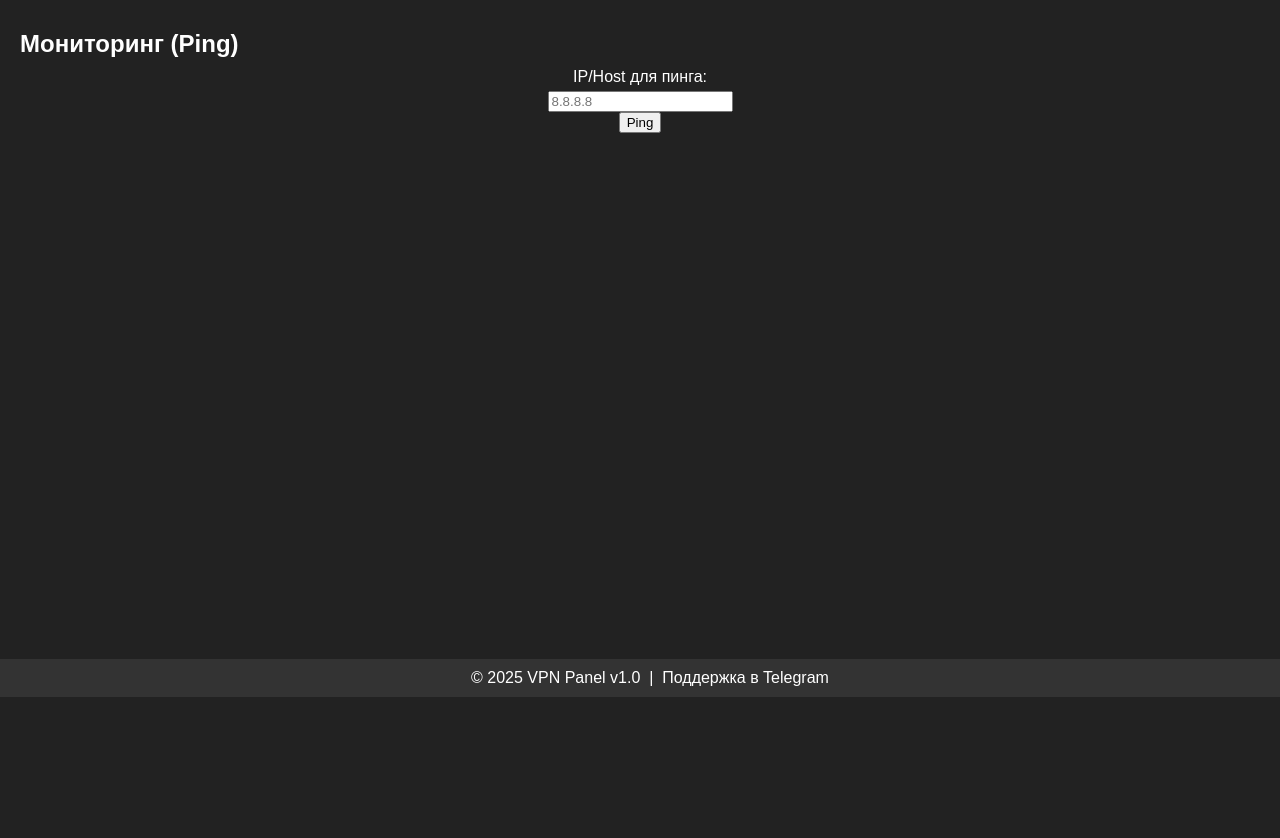
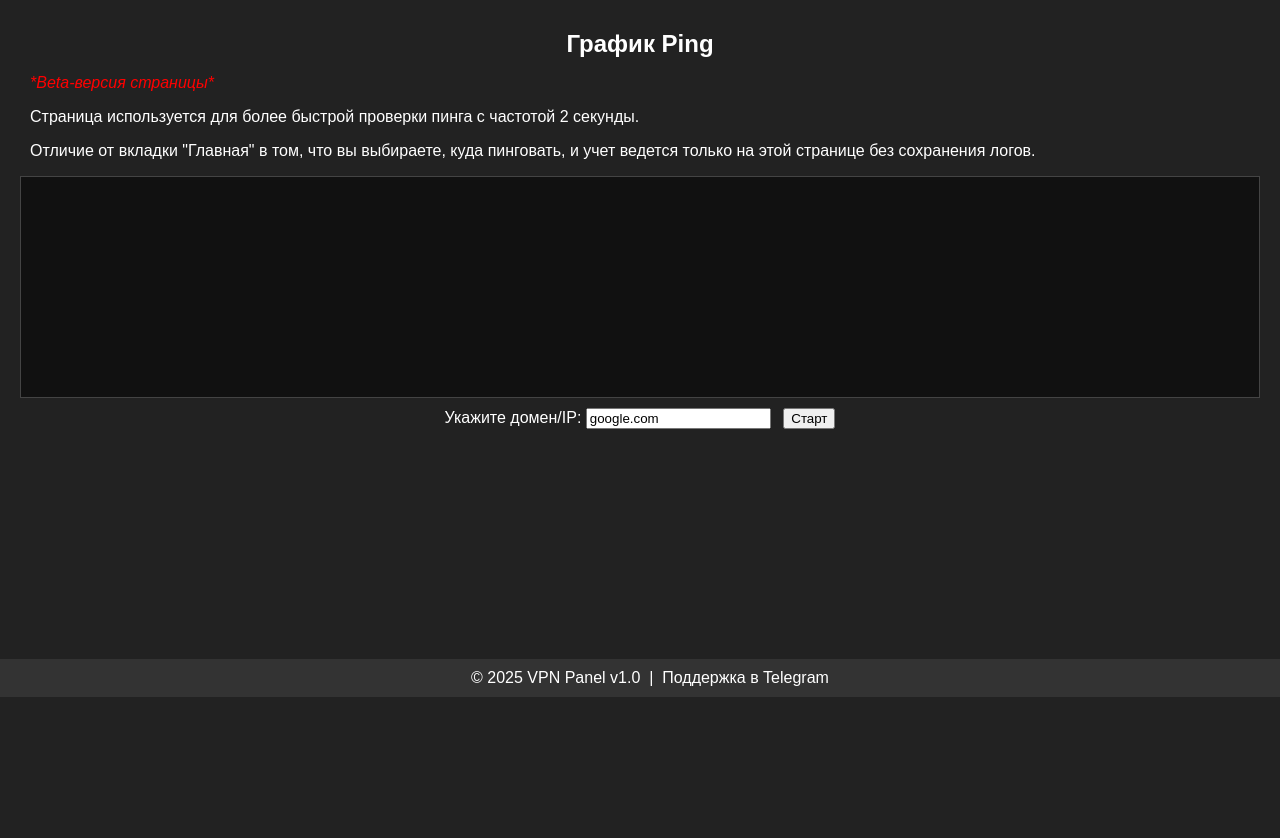
Before and after one commit to Rostarc/web-cabinet, a PHP site: page /index.php?page=monitoring in a window 1280 px wide. Shown: the part 103-941 px from the top of the page. Before the commit the page ends 800 px from the top, so only its background shows below. Run offline with PHP 8.4, Linux system fonts and the light colour scheme; data that the repository does not hold is empty.

Commit message:
Update monitoring.php

```diff
--- a/inc/monitoring.php
+++ b/inc/monitoring.php
@@ -1,16 +1,33 @@
 <?php
 // /var/www/html/inc/monitoring.php
-echo "<h2>Мониторинг (Ping)</h2>";
+?>
+<!-- Заголовок страницы мониторинга -->
+<h2 style="text-align:center;">График Ping</h2>
 
-if (isset($_POST['ping_ip'])) {
-    $ip = escapeshellarg($_POST['ping_ip']); // Простая защита
-    $output = shell_exec("ping -c 4 $ip 2>&1");
-    echo "<pre>$output</pre>";
-}
+<!-- Комментарий (Beta-версия) -->
+<p style="color:red; text-align:left; margin-left:10px; font-style:italic;">
+    *Beta-версия страницы*
+</p>
+<p style="color:white; text-align:left; margin-left:10px;">
+    Страница используется для более быстрой проверки пинга с частотой 2 секунды.
+</p>
+<p style="color:white; text-align:left; margin-left:10px;">
+    Отличие от вкладки "Главная" в том, что вы выбираете, куда пинговать, и учет ведется только на этой странице без сохранения логов.
+</p>
 
-?>
-<form method="post">
-    <label>IP/Host для пинга:</label>
-    <input type="text" name="ping_ip" placeholder="8.8.8.8">
-    <button type="submit">Ping</button>
-</form>
+<!-- Контейнер для вывода пинга в режиме реального времени -->
+<div id="ping-console" class="console-style"></div>
+
+<!-- Поле для ввода домена/IP и кнопка Старт -->
+<div style="text-align:center; margin:10px 0;">
+    <label for="ping_target">Укажите домен/IP:</label>
+    <input type="text" id="ping_target" value="google.com">
+    <button id="btnPing" style="margin-left:8px;">Старт</button>
+</div>
+
+<!-- Канвас для графика пинга на странице мониторинга -->
+<canvas id="chartPing2" style="display:block; margin:0 auto; max-width:900px; height:400px;"></canvas>
+
+<!-- Подключение Chart.js и файла со скриптом мониторинга -->
+<script src="https://cdn.jsdelivr.net/npm/chart.js"></script>
+<script src="/js/monitoring.js"></script>
```
